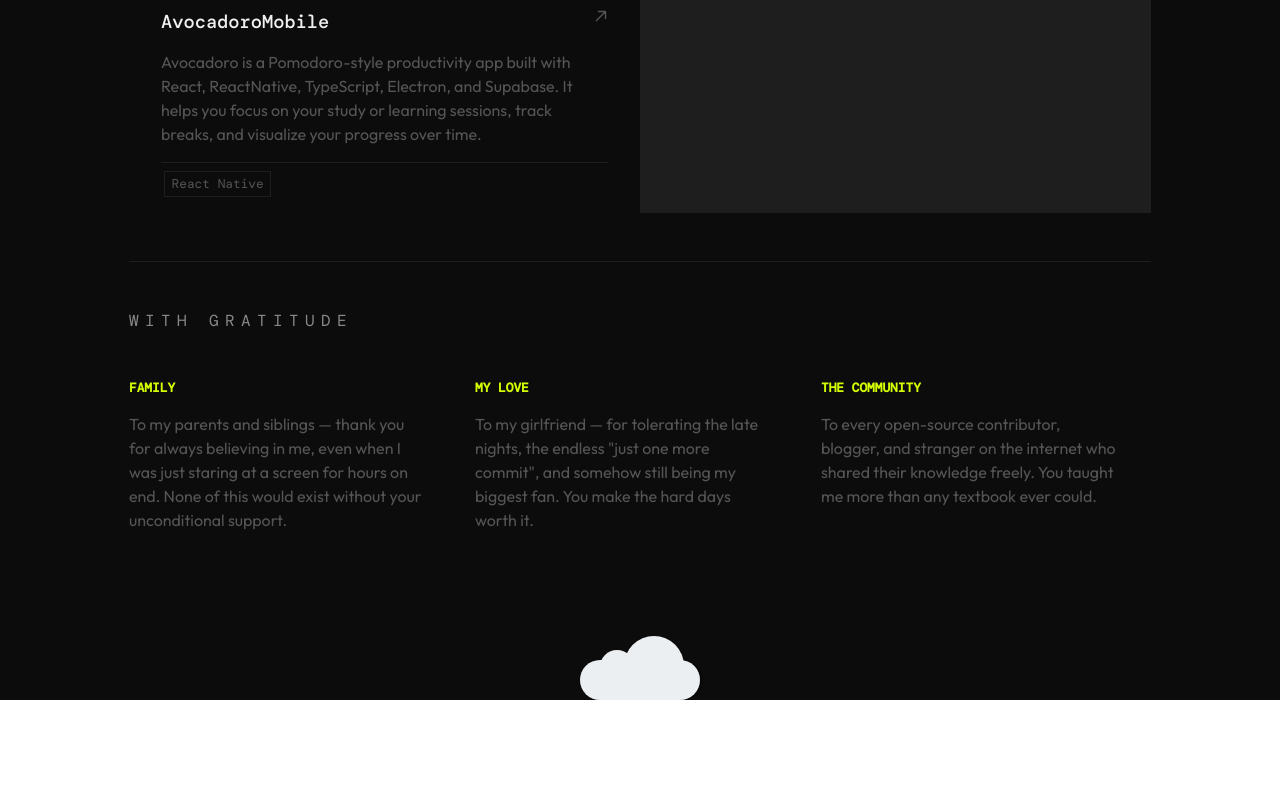
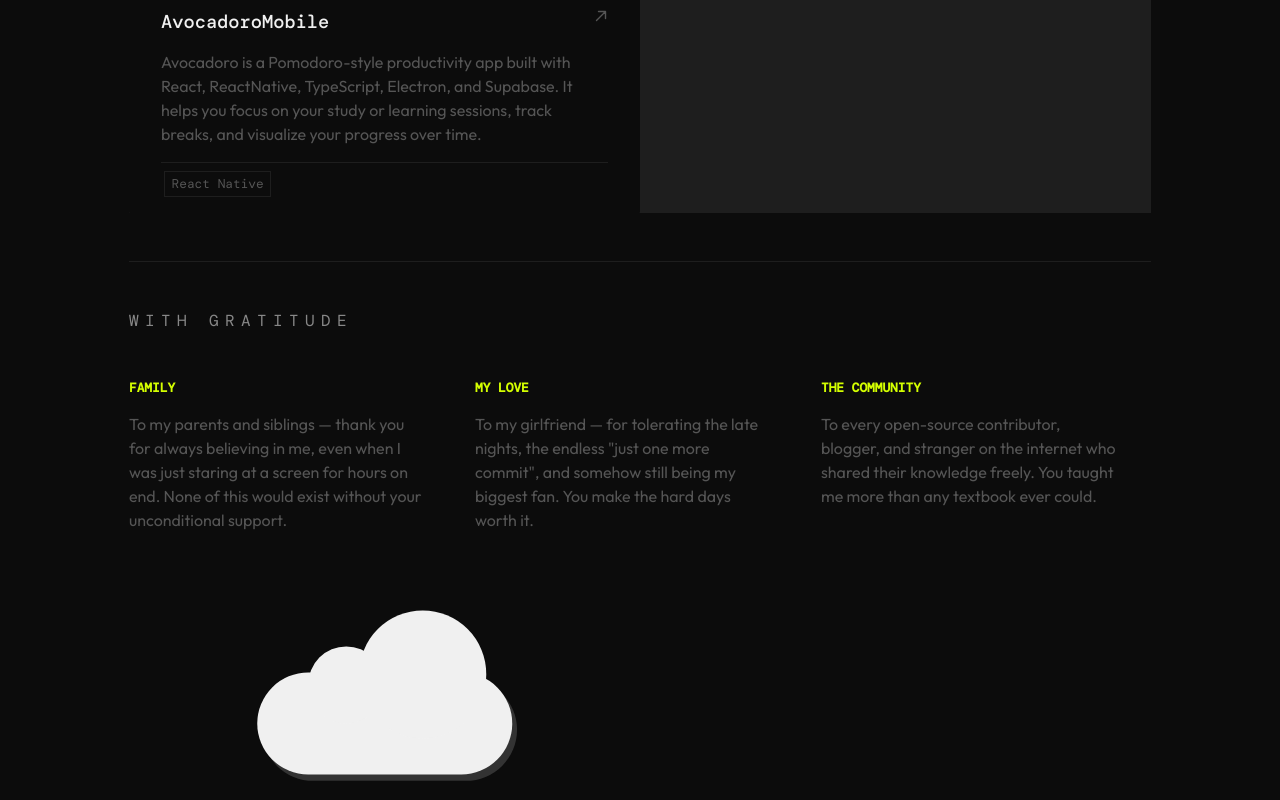
Before and after one commit to koleks92/portfolio, a React (Vite) app: page / in a window 1280 px wide. Shown: the part 2009-2809 px from the top of the page. Before the commit the page ends 2734 px from the top, so only its background shows below. Built offline with nearby package versions, Linux system fonts and the light colour scheme; a web font is replaced by a local one.

Commit message:
feat: Cloud v1

```diff
--- a/src/components/Footer/Cloud.module.css
+++ b/src/components/Footer/Cloud.module.css
@@ -1,62 +1,60 @@
 .root {
-  margin: 0 auto;
-  padding: 7em 0em 0em 0em;
+  position: relative;
+  width: 100%;
+  aspect-ratio: 5/2;
+  padding: 1rem;
 }
 
 /* Cloud */
 
 .cloud {
-  position: relative;
-  width: 15vh;
-  height: 5vh;
-  background: #eceff1;
-  box-shadow: 0.4vh 0px rgba(0, 0, 0, 0.2);
-  border-radius: 4vh;
-  z-index: 3;
+  position: absolute;
+  top: 50%;
+  left: 50%;
+  width: 50%;
+  aspect-ratio: 5 / 2;
+  border-radius: 10rem;
+  transform: translateX(-50%) translateY(-25%);
+  background: var(--white);
+  box-shadow: 0.3rem 0.4rem var(--text-dark);
+  z-index: 2;
 }
 
-.cloud::after,
-.cloud::before {
+.cloud:after,
+.cloud:before {
   content: "";
-  position: inherit;
+  position: absolute;
   display: inline-block;
   background: inherit;
   border-radius: inherit;
+  z-index: 2;
 }
 
 .cloud::after {
-  width: 4.25vh;
-  height: 4.25vh;
-  top: -4.5vh;
-  left: -5vh;
+  width: 50%;
+  aspect-ratio: 1/1;
+  top: -60%;
+  left: 40%;
 }
 
 .cloud::before {
-  width: 7.5vh;
-  height: 7.5vh;
-  top: -3vh;
-  left: 5.5vh;
-}
-
-.sunRainContainer {
-  position: absolute;
+  width: 30%;
+  aspect-ratio: 1/1;
+  top: -25%;
+  left: 20%;
 }
 
 /* Sun */
 
-.sunContainer {
-  position: relative;
-  height: 5vh;
-  width: 5vh;
-}
-
 .yellow {
   position: absolute;
-  height: 5vh;
-  width: 5vh;
+  width: 20%;
+  aspect-ratio: 1/1;
   border-radius: 50%;
-  background-color: rgb(255, 225, 0);
-  left: 7.5vh;
+  background-color: var(--yellow);
+  top: 50%;
+  left: 50%;
+  transform: translateX(-50%) translateY(-50%);
   transition:
     top 2s ease-in-out,
     left 2s ease-in-out;
@@ -72,13 +70,9 @@
 }
 
 .showSun {
-  top: -4vh;
-  left: 2.5vh;
+  top: 25%;
+  left: 40%;
   animation: pulse 4s infinite;
-}
-
-.hideSun {
-  top: -0.5vh;
 }
 
 @keyframes pulse {
@@ -96,50 +90,10 @@
 @keyframes sunGlow {
   0% {
     opacity: 0.6;
-    transform: scale(1);
+    transform: translateX(-50%) translateY(-50%) scale(1);
   }
   100% {
     opacity: 0;
-    transform: scale(1.2);
+    transform: translateX(-50%) translateY(-50%) scale(1.2);
   }
 }
-
-/* Rain */
-
-.rainContainer {
-  display: flex;
-  position: relative;
-  height: 2.5vh;
-  top: -10px;
-  animation: rainAnimation 0.3s infinite;
-}
-
-.hideRain {
-  height: 0vh !important;
-}
-
-.rain {
-  position: relative;
-  width: 0.2vh;
-  height: 1.5vh;
-  background: rgb(100, 180, 255);
-  border-radius: 0.5vh;
-  opacity: 0.9;
-  margin: 10px;
-  z-index: 5;
-  transition: height 0.5s ease-in-out;
-}
-
-.rainTop {
-  top: 30px;
-}
-
-@keyframes rainAnimation {
-  0% {
-  }
-  100% {
-    top: 100px;
-    opacity: 0;
-    transform: scale(0.8);
-  }
-}
--- a/src/components/Footer/CloudCombined.tsx
+++ b/src/components/Footer/CloudCombined.tsx
@@ -4,7 +4,6 @@ import styles from "./Cloud.module.css";
 
 export default function CloudCombined() {
   const [show, setShow] = useState<boolean>(false);
-  const [hideRain, setHideRain] = useState<boolean>(false);
 
   useEffect(() => {
     const handleScroll = () => {
@@ -13,7 +12,7 @@ export default function CloudCombined() {
       const viewportHeight = window.innerHeight;
 
       const percent = (scrollY / (scrollHeight - viewportHeight)) * 100;
-      const isHighPercent = percent >= 100;
+      const isHighPercent = percent >= 95;
 
       setShow(isHighPercent);
     };
@@ -26,13 +25,9 @@ export default function CloudCombined() {
 
   return (
     <div className={styles.root}>
-      <div className={styles.sunRainContainer}>
-        <div className={styles.sunContainer}>
+      <div className={styles.cloud} />
       <div
-            className={clsx(
-              styles.yellow,
-              show ? styles.showSun : styles.hideSun,
-            )}
+        className={clsx(styles.yellow, show ? styles.showSun : styles.hideSun)}
       />
       <div
         className={clsx(
@@ -42,8 +37,5 @@ export default function CloudCombined() {
         )}
       />
     </div>
-      </div>
-      <div className={styles.cloud} />
-    </div>
   );
 }
--- a/src/components/Footer/Footer.module.css
+++ b/src/components/Footer/Footer.module.css
@@ -25,8 +25,23 @@
   line-height: 1.5rem;
 }
 
-.cloudSeparator {
-    display: flex;
-    justify-content: center;
-    width: 100%;
+.lastContainer {
+  display: grid;
+  grid-template-columns: repeat(auto-fit, minmax(300px, 1fr));
+  width: 100%;
+  margin: 3rem 0 0;
 }
+
+.cloudContainer {
+  display: flex;
+  justify-content: center;
+  width: 100%;
+  min-height: 10rem;
+}
+
+.socialContainer {
+  flex: 1;
+  display: flex;
+  min-width: 400px;
+  min-height: 10rem;
+}
--- a/src/components/Footer/Footer.tsx
+++ b/src/components/Footer/Footer.tsx
@@ -31,11 +31,11 @@ export default function Footer() {
           </p>
         </div>
       </section>
-      <div className={styles.cloudSeparator}>
-        <CloudCombined />
-      </div>
-      <section className={styles.socialContainer}>
-
+      <section className={styles.lastContainer}>
+        <div className={styles.cloudContainer}>
+          <CloudCombined />
+        </div>
+        <div className={styles.socialContainer}></div>
       </section>
     </footer>
   );
```
Lines whose indentation alone changed are shown as unchanged.
